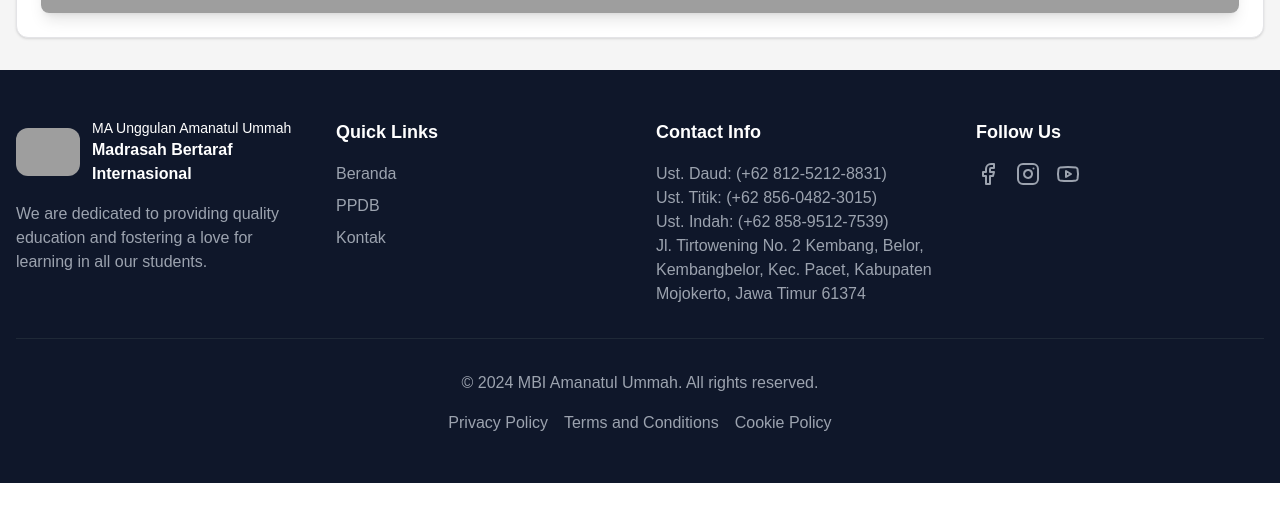
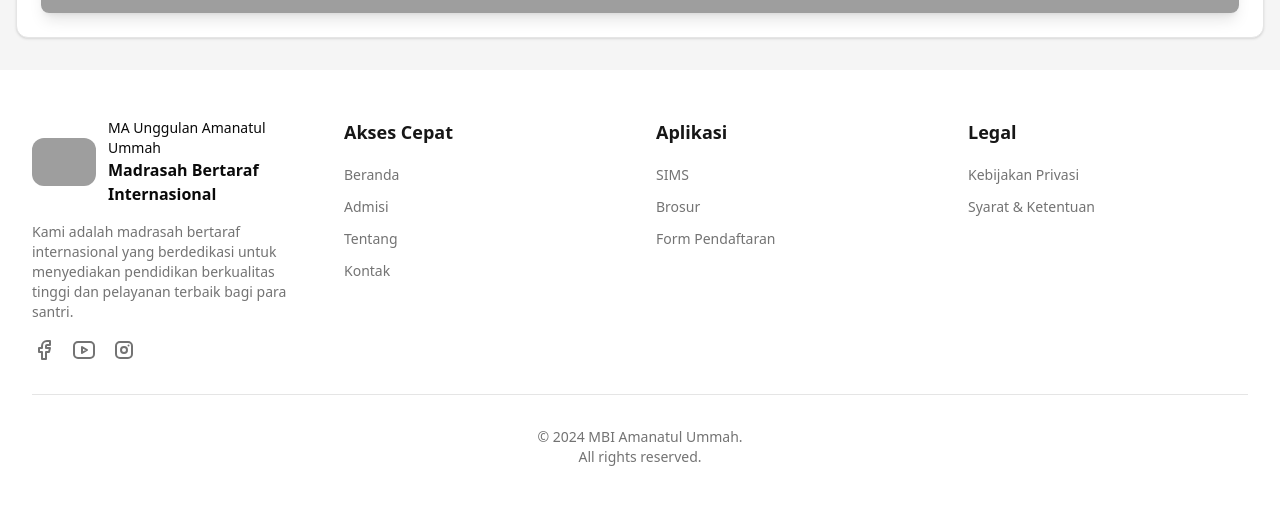
Before and after one commit to syaifudin16/next-company, a Next.js app: page /contact in a window 1280 px wide. Shown: the part 1006-1518 px from the top of the page. Before the commit the page ends 1489 px from the top, so only its background shows below. Built offline with nearby package versions, Linux system fonts and the light colour scheme; grey boxes are pictures that could not be loaded.

Commit message:
fix: minor footer, navbar, video

```diff
--- a/app/globals.css
+++ b/app/globals.css
@@ -1,10 +1,6 @@
 @tailwind base;
 @tailwind components;
 @tailwind utilities;
-
-body {
-  font-family: Arial, Helvetica, sans-serif;
-}
 
 @layer utilities {
   .text-balance {
@@ -15,51 +11,52 @@ body {
 @layer base {
   :root {
     --background: 0 0% 100%;
-    --foreground: 240 10% 3.9%;
+    --foreground: 0 0% 3.9%;
     --card: 0 0% 100%;
-    --card-foreground: 240 10% 3.9%;
+    --card-foreground: 0 0% 3.9%;
     --popover: 0 0% 100%;
-    --popover-foreground: 240 10% 3.9%;
-    --primary: 240 5.9% 10%;
+    --popover-foreground: 0 0% 3.9%;
+    --primary: 0 0% 9%;
     --primary-foreground: 0 0% 98%;
-    --secondary: 240 4.8% 95.9%;
-    --secondary-foreground: 240 5.9% 10%;
-    --muted: 240 4.8% 95.9%;
-    --muted-foreground: 240 3.8% 46.1%;
-    --accent: 240 4.8% 95.9%;
-    --accent-foreground: 240 5.9% 10%;
+    --secondary: 0 0% 96.1%;
+    --secondary-foreground: 0 0% 9%;
+    --muted: 0 0% 96.1%;
+    --muted-foreground: 0 0% 45.1%;
+    --accent: 0 0% 96.1%;
+    --accent-foreground: 0 0% 9%;
     --destructive: 0 84.2% 60.2%;
     --destructive-foreground: 0 0% 98%;
-    --border: 240 5.9% 90%;
-    --input: 240 5.9% 90%;
-    --ring: 240 10% 3.9%;
+    --border: 0 0% 89.8%;
+    --input: 0 0% 89.8%;
+    --ring: 0 0% 3.9%;
+    --radius: 0.5rem;
     --chart-1: 12 76% 61%;
     --chart-2: 173 58% 39%;
     --chart-3: 197 37% 24%;
     --chart-4: 43 74% 66%;
     --chart-5: 27 87% 67%;
-    --radius: 0.5rem;
   }
+
   .dark {
-    --background: 240 10% 3.9%;
+    --background: 0 0% 3.9%;
     --foreground: 0 0% 98%;
-    --card: 240 10% 3.9%;
+    --card: 0 0% 3.9%;
     --card-foreground: 0 0% 98%;
-    --popover: 240 10% 3.9%;
+    --popover: 0 0% 3.9%;
     --popover-foreground: 0 0% 98%;
     --primary: 0 0% 98%;
-    --primary-foreground: 240 5.9% 10%;
-    --secondary: 240 3.7% 15.9%;
+    --primary-foreground: 0 0% 9%;
+    --secondary: 0 0% 14.9%;
     --secondary-foreground: 0 0% 98%;
-    --muted: 240 3.7% 15.9%;
-    --muted-foreground: 240 5% 64.9%;
-    --accent: 240 3.7% 15.9%;
+    --muted: 0 0% 14.9%;
+    --muted-foreground: 0 0% 63.9%;
+    --accent: 0 0% 14.9%;
     --accent-foreground: 0 0% 98%;
     --destructive: 0 62.8% 30.6%;
     --destructive-foreground: 0 0% 98%;
-    --border: 240 3.7% 15.9%;
-    --input: 240 3.7% 15.9%;
-    --ring: 240 4.9% 83.9%;
+    --border: 0 0% 14.9%;
+    --input: 0 0% 14.9%;
+    --ring: 0 0% 83.1%;
     --chart-1: 220 70% 50%;
     --chart-2: 160 60% 45%;
     --chart-3: 30 80% 55%;
--- a/components/footer.tsx
+++ b/components/footer.tsx
@@ -1,109 +1,130 @@
-import { Facebook, Instagram, Youtube } from "lucide-react";
+import Link from "next/link";
 import Logo from "./logo";
+import {
+  IconBrandFacebook,
+  IconBrandInstagram,
+  IconBrandYoutube,
+} from "@tabler/icons-react";
 
-export default function Footer() {
-  const year = new Date().getFullYear();
-
-  const socials = [
+const socialLink = [
   {
     name: "Facebook",
-      icon: <Facebook />,
     href: "https://www.facebook.com/mbiamanatulummah/",
+    icon: <IconBrandFacebook />,
+  },
+  {
+    name: "Youtube",
+    href: "https://www.youtube.com/channel/mbiofficialau/",
+    icon: <IconBrandYoutube />,
   },
   {
     name: "Instagram",
-      icon: <Instagram />,
     href: "https://www.instagram.com/mbi.amanatulummah.pacet/",
-    },
-    {
-      name: "Youtube",
-      icon: <Youtube />,
-      href: "https://www.youtube.com/channel/mbiofficialau/",
+    icon: <IconBrandInstagram />,
   },
 ];
 
-  const links = [
-    { name: "Beranda", href: "/" },
-    { name: "PPDB", href: "/admission" },
-    { name: "Kontak", href: "/contact" },
+const footerLinks = [
+  {
+    title: "Akses Cepat",
+    sublinks: [
+      {
+        title: "Beranda",
+        href: "/",
+      },
+      {
+        title: "Admisi",
+        href: "/admission",
+      },
+      {
+        title: "Tentang",
+        href: "/about",
+      },
+      {
+        title: "Kontak",
+        href: "/contact",
+      },
+    ],
+  },
+  {
+    title: "Aplikasi",
+    sublinks: [
+      {
+        title: "SIMS",
+        href: "https://sims.mbi-au.sch.id",
+      },
+      {
+        title: "Brosur",
+        href: "https://drive.google.com/file/d/1r-gzXZKXqDevGlRqegyKDZuHAH3AxQ4p/view",
+      },
+      {
+        title: "Form Pendaftaran",
+        href: "https://spp.mbi-au.sch.id/psb/psb.php",
+      },
+    ],
+  },
+  {
+    title: "Legal",
+    sublinks: [
+      {
+        title: "Kebijakan Privasi",
+        href: "/privacy",
+      },
+      {
+        title: "Syarat & Ketentuan",
+        href: "/terms",
+      },
+    ],
+  },
 ];
 
-  const legalLinks = [
-    { name: "Privacy Policy", href: "/privacy-policy" },
-    { name: "Terms and Conditions", href: "/terms-and-conditions" },
-    { name: "Cookie Policy", href: "/cookie-policy" },
-  ];
-
-  const contactInfo = [
-    "Ust. Daud: (+62 812-5212-8831)",
-    "Ust. Titik: (+62 856-0482-3015)",
-    "Ust. Indah: (+62 858-9512-7539)",
-    "Jl. Tirtowening No. 2 Kembang, Belor, Kembangbelor, Kec. Pacet, Kabupaten Mojokerto, Jawa Timur 61374",
-  ];
+export default function Footer() {
   return (
-    <footer id="footer" className="bg-slate-900 text-white py-12">
-      <div className="max-w-7xl mx-auto px-4">
+    <footer className="bg-background text-foreground">
+      <div className="container mx-auto px-4 sm:px-6 lg:px-8 py-12">
         <div className="grid grid-cols-1 md:grid-cols-4 gap-8">
-          <div>
+          <div className="space-y-4">
             <Logo />
-            <p className="text-gray-400 pt-4">
-              We are dedicated to providing quality education and fostering a
-              love for learning in all our students.
+            <p className="text-sm text-muted-foreground">
+              Kami adalah madrasah bertaraf internasional yang berdedikasi untuk
+              menyediakan pendidikan berkualitas tinggi dan pelayanan terbaik
+              bagi para santri.
             </p>
+            <div className="flex space-x-4">
+              {socialLink.map((link) => (
+                <Link
+                  href={link.href}
+                  key={link.name}
+                  className="text-muted-foreground hover:text-primary transition-colors"
+                >
+                  {link.icon}
+                </Link>
+              ))}
             </div>
-          <div>
-            <h3 className="text-lg font-semibold mb-4">Quick Links</h3>
+          </div>
+          {footerLinks.map((link) => (
+            <div key={link.title}>
+              <h2 className="text-primary text-lg font-semibold mb-4">
+                {link.title}
+              </h2>
               <ul className="space-y-2">
-              {links.map((link, index) => (
-                <li key={index}>
-                  <a
-                    href={link.href}
-                    className="text-gray-400 hover:text-white"
+                {link.sublinks.map((sublink) => (
+                  <li key={sublink.title}>
+                    <Link
+                      href={sublink.href}
+                      className="text-muted-foreground hover:text-primary transition-colors text-sm"
                     >
-                    {link.name}
-                  </a>
+                      {sublink.title}
+                    </Link>
                   </li>
                 ))}
               </ul>
             </div>
-          <div>
-            <h3 className="text-lg font-semibold mb-4">Contact Info</h3>
-            {contactInfo.map((info, index) => (
-              <p key={index} className="text-gray-400">
-                {info}
-              </p>
           ))}
         </div>
-          <div>
-            <h3 className="text-lg font-semibold mb-4">Follow Us</h3>
-            <div className="flex space-x-4">
-              {socials.map((social, index) => (
-                <a
-                  key={index}
-                  href={social.href}
-                  className="text-gray-400 hover:text-white"
-                >
-                  {social.icon}
-                </a>
-              ))}
-            </div>
-          </div>
-        </div>
-        <div className="mt-8 pt-8 border-t border-gray-800 text-center">
-          <p className="text-gray-400">
-            &copy; {year} MBI Amanatul Ummah. All rights reserved.
-          </p>
-          <div className="mt-4 space-x-4">
-            {legalLinks.map((link, index) => (
-              <a
-                key={index}
-                href={link.href}
-                className="text-gray-400 hover:text-white"
-              >
-                {link.name}
-              </a>
-            ))}
-          </div>
+        <div className="mt-8 pt-8 border-t border-border text-sm text-center text-muted-foreground">
+          <p>&copy; {new Date().getFullYear()} MBI Amanatul Ummah.</p>
+          <p>All rights reserved.</p>
         </div>
       </div>
     </footer>
--- a/components/hero.tsx
+++ b/components/hero.tsx
@@ -10,7 +10,7 @@ export default function Hero() {
         muted
         className="absolute top-0 left-0 w-full h-full object-cover"
       >
-        <source src="/video.mp4" type="video/mp4" />
+        <source src="/video.webm" type="video/webm" />
         Your browser does not support the video tag.
       </video>
 
@@ -24,7 +24,7 @@ export default function Hero() {
         </p>
         <div className="flex flex-wrap justify-center gap-4">
           <Button size="lg" variant="default">
-            <Link href="/admission">PPDB</Link>
+            <Link href="/admission">Admisi</Link>
           </Button>
           <Button size="lg" variant="outline">
             <a href="https://sims.mbi-au.sch.id/psb/psb.php">Daftar</a>
--- a/components/navbar.tsx
+++ b/components/navbar.tsx
@@ -1,30 +1,58 @@
 import * as React from "react";
 import Link from "next/link";
-import { AppWindow, LogIn, Menu } from "lucide-react";
-
-import { cn } from "@/lib/utils";
+import { AppWindow, Contact, LogIn, Menu } from "lucide-react";
 import { Button } from "@/components/ui/button";
 import { Sheet, SheetContent, SheetTrigger } from "@/components/ui/sheet";
 import {
   NavigationMenu,
   NavigationMenuContent,
   NavigationMenuItem,
-  NavigationMenuLink,
   NavigationMenuList,
   NavigationMenuTrigger,
-  navigationMenuTriggerStyle,
 } from "@/components/ui/navigation-menu";
+
 import Logo from "./logo";
-import { ModeToggle } from "./theme-toggle";
+import ModeToggle from "./theme-toggle";
+import ListItem from "./ui/list-item";
 
-const menuItems = [
-  { title: "Beranda", href: "/" },
-  { title: "Tentang", href: "/about" },
-  { title: "Pendaftaran", href: "/admission" },
-  { title: "Kontak", href: "/contact" },
-];
-
-const applicationItems = [
+const items = [
+  {
+    title: "Halaman",
+    submenu: [
+      {
+        icon: Menu,
+        title: "Beranda",
+        href: "/",
+        description: "Beranda MBI Amanatul Ummah",
+      },
+      {
+        icon: Menu,
+        title: "Admisi",
+        href: "/admission",
+        description: "Informasi Penerimaan Peserta Didik Baru",
+      },
+    ],
+  },
+  {
+    title: "Tantang Kami",
+    submenu: [
+      {
+        icon: Menu,
+        title: "Tentang",
+        href: "/about",
+        description: "Tentang MBI Amanatul Ummah",
+      },
+      {
+        icon: Contact,
+        title: "Kontak",
+        href: "/contact",
+        description: "Informasi kontak dan hubungi kami",
+      },
+    ],
+  },
+  {
+    title: "Aplikasi",
+    submenu: [
       {
         icon: AppWindow,
         title: "SIMS",
@@ -33,9 +61,11 @@ const applicationItems = [
       },
       {
         icon: LogIn,
-    title: "Pendaftaran",
+        title: "Formulir Pendaftaran",
         href: "https://sims.mbi-au.sch.id/psb/psb.php",
         description: "Aplikasi untuk mendaftar sebagai siswa baru",
+      },
+    ],
   },
 ];
 
@@ -48,36 +78,25 @@ export default function Navbar() {
           <nav className="hidden md:flex items-center space-x-6">
             <NavigationMenu>
               <NavigationMenuList>
-                {menuItems.map((item) => (
+                {items.map((item) => (
                   <NavigationMenuItem key={item.title}>
-                    <Link href={item.href} legacyBehavior passHref>
-                      <NavigationMenuLink
-                        className={navigationMenuTriggerStyle()}
-                      >
-                        {item.title}
-                      </NavigationMenuLink>
-                    </Link>
-                  </NavigationMenuItem>
-                ))}
-              </NavigationMenuList>
-              <NavigationMenuList>
-                <NavigationMenuItem>
-                  <NavigationMenuTrigger>Aplikasi</NavigationMenuTrigger>
+                    <NavigationMenuTrigger>{item.title}</NavigationMenuTrigger>
                     <NavigationMenuContent>
                       <ul className="grid w-[400px] gap-3 p-4 md:w-[500px] md:grid-cols-2">
-                      {applicationItems.map((items) => (
+                        {item.submenu.map((subItem) => (
                           <ListItem
-                          key={items.title}
-                          icon={items.icon}
-                          title={items.title}
-                          href={items.href}
+                            key={subItem.title}
+                            icon={subItem.icon}
+                            title={subItem.title}
+                            href={subItem.href}
                           >
-                          {items.description}
+                            {subItem.description}
                           </ListItem>
                         ))}
                       </ul>
                     </NavigationMenuContent>
                   </NavigationMenuItem>
+                ))}
               </NavigationMenuList>
             </NavigationMenu>
           </nav>
@@ -106,27 +125,21 @@ export default function Navbar() {
 function MobileNav() {
   return (
     <nav className="flex flex-col space-y-4 mt-8">
-      {menuItems.map((item) => (
+      {items.map((item) => (
+        <div key={item.title}>
+          <h3 className="font-medium mb-2">{item.title}</h3>
+          {item.submenu.map((subItem) => (
             <Link
-          key={item.title}
-          href={item.href}
-          className="text-sm font-medium transition-colors hover:text-primary"
-        >
-          {item.title}
-        </Link>
-      ))}
-      <div className="pt-4">
-        <h3 className="font-medium mb-2">Aplikasi</h3>
-        {applicationItems.map((item) => (
-          <Link
-            key={item.title}
-            href={item.href}
+              key={subItem.title}
+              href={subItem.href}
               className="block text-sm text-muted-foreground py-2 transition-colors hover:text-primary"
             >
-            {item.title}
+              {subItem.title}
             </Link>
           ))}
         </div>
+      ))}
+
       <div className="pt-4 flex items-center justify-between">
         <a href="https://sims.mbi-au.sch.id/psb/psb.php">
           <Button>Daftar</Button>
@@ -136,49 +149,3 @@ function MobileNav() {
     </nav>
   );
 }
-
-interface ListItemProps
-  extends Omit<
-    React.DetailedHTMLProps<
-      React.AnchorHTMLAttributes<HTMLAnchorElement>,
-      HTMLAnchorElement
-    >,
-    "ref"
-  > {
-  icon: React.ElementType;
-  title: string;
-  children?: React.ReactNode;
-}
-
-const ListItem = React.forwardRef<React.ElementRef<"a">, ListItemProps>(
-  ({ className, title, children, icon, ...props }, ref) => {
-    return (
-      <li className="flex">
-        <NavigationMenuLink asChild>
-          <a
-            ref={ref}
-            className={cn(
-              "block select-none space-y-1 rounded-md p-3 leading-none no-underline outline-none transition-colors hover:bg-accent hover:text-accent-foreground focus:bg-accent focus:text-accent-foreground",
-              className
-            )}
-            {...props}
-          >
-            <div className="flex space-x-4">
-              {React.createElement(icon, { className: "h-6 w-6" })}
-              <div className="space-y-2">
-                <div className="text-sm font-semibold leading-none">
-                  {title}
-                </div>
-                <p className="line-clamp-2 text-sm leading-snug text-muted-foreground">
-                  {children}
-                </p>
-              </div>
-            </div>
-          </a>
-        </NavigationMenuLink>
-      </li>
-    );
-  }
-);
-
-ListItem.displayName = "ListItem";
--- a/components/statistics.tsx
+++ b/components/statistics.tsx
@@ -22,12 +22,12 @@ export default function SchoolStatistics() {
   ];
 
   return (
-    <section className="py-16 bg-emerald-600 dark:bg-emerald-800">
+    <section className="py-16 bg-emerald-100 dark:bg-emerald-800">
       <div className="max-w-7xl mx-auto px-4">
-        <h2 className="text-4xl font-bold text-center text-white mb-4">
+        <h2 className="text-4xl font-bold text-center text-primary mb-4">
           Sekolah Kami dalam Angka
         </h2>
-        <p className="text-center text-white mb-12 max-w-2xl mx-auto">
+        <p className="text-center text-primary mb-12 max-w-2xl mx-auto">
           Sejak berdiri, sekolah kami telah mencapai berbagai pencapaian yang
           membanggakan. Berikut adalah gambaran sekolah kami dalam angka-angka
           penting.
--- a/components/theme-toggle.tsx
+++ b/components/theme-toggle.tsx
@@ -5,7 +5,7 @@ import { Moon, Sun } from "lucide-react";
 import { useTheme } from "next-themes";
 
 import { Button } from "@/components/ui/button";
-export function ModeToggle(props: { className?: string }) {
+export default function ModeToggle(props: { className?: string }) {
   const { setTheme } = useTheme();
   const theme = useTheme().theme;
 
--- /dev/null
+++ b/components/ui/list-item.tsx
@@ -0,0 +1,51 @@
+import { cn } from "@/lib/utils";
+import { NavigationMenuLink } from "./navigation-menu";
+import React from "react";
+
+interface ListItemProps
+  extends Omit<
+    React.DetailedHTMLProps<
+      React.AnchorHTMLAttributes<HTMLAnchorElement>,
+      HTMLAnchorElement
+    >,
+    "ref"
+  > {
+  icon: React.ElementType;
+  title: string;
+  children?: React.ReactNode;
+}
+
+const ListItem = React.forwardRef<React.ElementRef<"a">, ListItemProps>(
+  ({ className, title, children, icon, ...props }, ref) => {
+    return (
+      <li className="flex">
+        <NavigationMenuLink asChild>
+          <a
+            ref={ref}
+            className={cn(
+              "block select-none space-y-1 rounded-md p-3 leading-none no-underline outline-none transition-colors hover:bg-accent hover:text-accent-foreground focus:bg-accent focus:text-accent-foreground",
+              className
+            )}
+            {...props}
+          >
+            <div className="flex space-x-4">
+              {React.createElement(icon, { className: "h-6 w-6" })}
+              <div className="space-y-2">
+                <div className="text-sm font-semibold leading-none">
+                  {title}
+                </div>
+                <p className="line-clamp-2 text-sm leading-snug text-muted-foreground">
+                  {children}
+                </p>
+              </div>
+            </div>
+          </a>
+        </NavigationMenuLink>
+      </li>
+    );
+  }
+);
+
+ListItem.displayName = "ListItem";
+
+export default ListItem;
--- a/components/why-us.tsx
+++ b/components/why-us.tsx
@@ -62,7 +62,7 @@ export default function WhyChooseUs() {
   ];
 
   return (
-    <section className="py-12 px-4 md:px-6 lg:px-8 bg-neutral-100 dark:bg-neutral-900">
+    <section className="py-12 px-4 md:px-6 lg:px-8 bg-secondary dark:bg-neutral-900">
       <div className="max-w-7xl mx-auto">
         <h2 className="text-3xl font-bold text-center mb-8">
           Mengapa Memilih Kami
```
Also changed, not shown: components/cta-centered.tsx (+15 -6 lines), components/programs.tsx (+4 -4 lines), 2 other files (tests, documents, lock files or other folders). Lines whose indentation alone changed are shown as unchanged.
